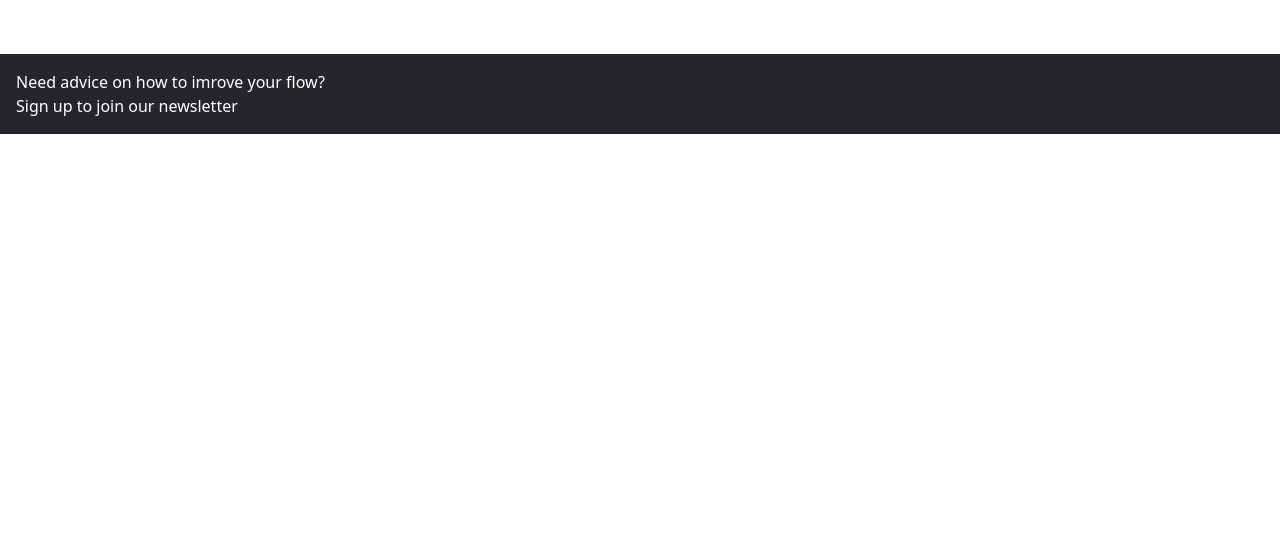
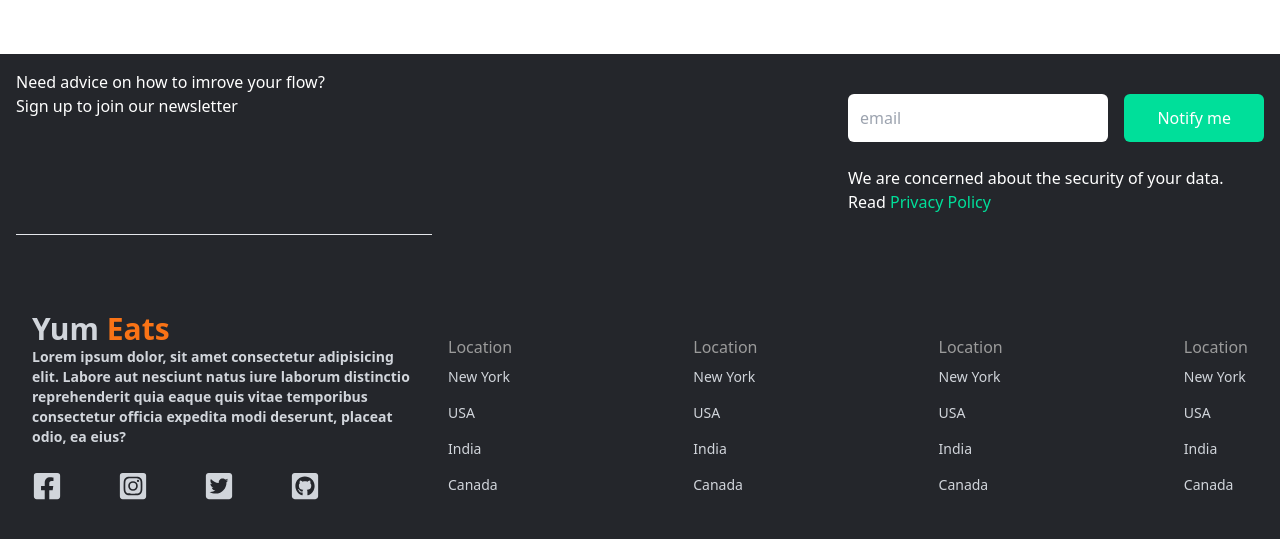
Before and after one commit to pragatisaikia/Food-Delivery, a React (Create React App) app: page / in a window 1280 px wide. Shown: the part 5017-5556 px from the top of the page. Before the commit the page ends 5151 px from the top, so only its background shows below. Built offline with nearby package versions, Linux system fonts and the light colour scheme.

Commit message:
added footer

```diff
--- a/src/App.js
+++ b/src/App.js
@@ -1,6 +1,7 @@
 import Categories from "./components/Categories";
 import Delivery from "./components/Delivery";
 import Featured from "./components/Featured";
+import Footer from "./components/Footer";
 import Meal from "./components/Meal";
 import Newsletter from "./components/Newsletter";
 import TopNav from "./components/TopNav";
@@ -17,6 +18,7 @@ function App() {
         <Meal/>
         <Categories/>
         <Newsletter/>
+        <Footer/>
     </div>
   );
 }
--- /dev/null
+++ b/src/components/Footer.js
@@ -0,0 +1,64 @@
+import React from 'react'
+import { FaFacebookSquare, FaGithubSquare, FaInstagramSquare,FaTwitterSquare} from 'react-icons/fa'
+
+const Footer = () => {
+  return (
+    <div className='max-w-[1520px] m-auto px-4 py-2 bg-[#24262b]'>
+        <div className='py-16 px-4 grid lg:grid-cols-3 gap-8 text-gray-300'>
+            <div className='w-full text-3xl font-bold'>
+                <h1>Yum <span className='text-orange-500 '>Eats</span></h1>
+                <p className='text-sm'>
+                    Lorem ipsum dolor, sit amet consectetur adipisicing elit. Labore aut nesciunt natus iure laborum distinctio reprehenderit quia eaque quis vitae temporibus consectetur officia expedita modi deserunt, placeat odio, ea eius?
+                </p>
+                <div className='flex justify-between md: w-[75%] my-6 '>
+                    <FaFacebookSquare size={30}/>
+                    <FaInstagramSquare size={30}/>
+                    <FaTwitterSquare size={30}/>
+                    <FaGithubSquare size={30}/>
+
+                </div>
+            </div>
+            <div className='lg:col-span-2 flex  justify-between mt-6'>
+            <div>
+                <h6 className='font-medium text-[#9b9b9b]'>Location</h6>
+                <ul>
+                    <li className='py-2 text-sm'>New York</li>
+                    <li className='py-2 text-sm'>USA</li>
+                    <li className='py-2 text-sm'>India</li>
+                    <li className='py-2 text-sm'>Canada</li>
+                </ul>
+            </div>
+            <div>
+                <h6 className='font-medium text-[#9b9b9b]'>Location</h6>
+                <ul>
+                    <li className='py-2 text-sm'>New York</li>
+                    <li className='py-2 text-sm'>USA</li>
+                    <li className='py-2 text-sm'>India</li>
+                    <li className='py-2 text-sm'>Canada</li>
+                </ul>
+            </div>
+            <div>
+                <h6 className='font-medium text-[#9b9b9b]'>Location</h6>
+                <ul>
+                    <li className='py-2 text-sm'>New York</li>
+                    <li className='py-2 text-sm'>USA</li>
+                    <li className='py-2 text-sm'>India</li>
+                    <li className='py-2 text-sm'>Canada</li>
+                </ul>
+            </div>
+            <div>
+                <h6 className='font-medium text-[#9b9b9b]'>Location</h6>
+                <ul>
+                    <li className='py-2 text-sm'>New York</li>
+                    <li className='py-2 text-sm'>USA</li>
+                    <li className='py-2 text-sm'>India</li>
+                    <li className='py-2 text-sm'>Canada</li>
+                </ul>
+            </div>
+        </div>
+        </div>
+    </div>
+  )
+}
+
+export default Footer
--- a/src/components/Newsletter.js
+++ b/src/components/Newsletter.js
@@ -2,12 +2,26 @@ import React from 'react'
 
 const Newsletter = () => {
   return (
-    <div className='max-w-[1520px] m-auto text-white px-4 bg-[#24262b]'>
+    <div className='max-w-[1520px] m-auto  text-white px-4 bg-[#24262b]'>
         <div className='mx-auto grid lg:grid-cols-3'>
-            <div className='lg:col-span-2 my-4'>
+            <div className='lg:col-span-2 my-4 '>
                 <h1>Need advice on how to imrove your flow?</h1>
                 <p>Sign up to join our newsletter</p>
             </div>
+            <div className='my-4'>
+                <div className='flex flex-col sm:flex-row items-center justify-between w-full' >
+                    <input
+                    className='p-3 flex w-full rounded-md text-black'
+                    type="email" placeholder='email'/>
+                    <button className='bg-[#00df9a] text-white rounded-md font-medium w-[200px] ml-4 my-6 px-6 border-none py-3'>
+                        Notify me
+                    </button>
+                </div>
+                <p>We are concerned about the security of your data. Read {""}
+                <span className='text-[#00df9a]'>Privacy Policy</span></p>
+
+            </div>
+            <hr className='my-1 bg-gray-700 border-1'/>
         </div>
     </div>
   )
```
Also changed, not shown: src/components/footer.js (deleted).
